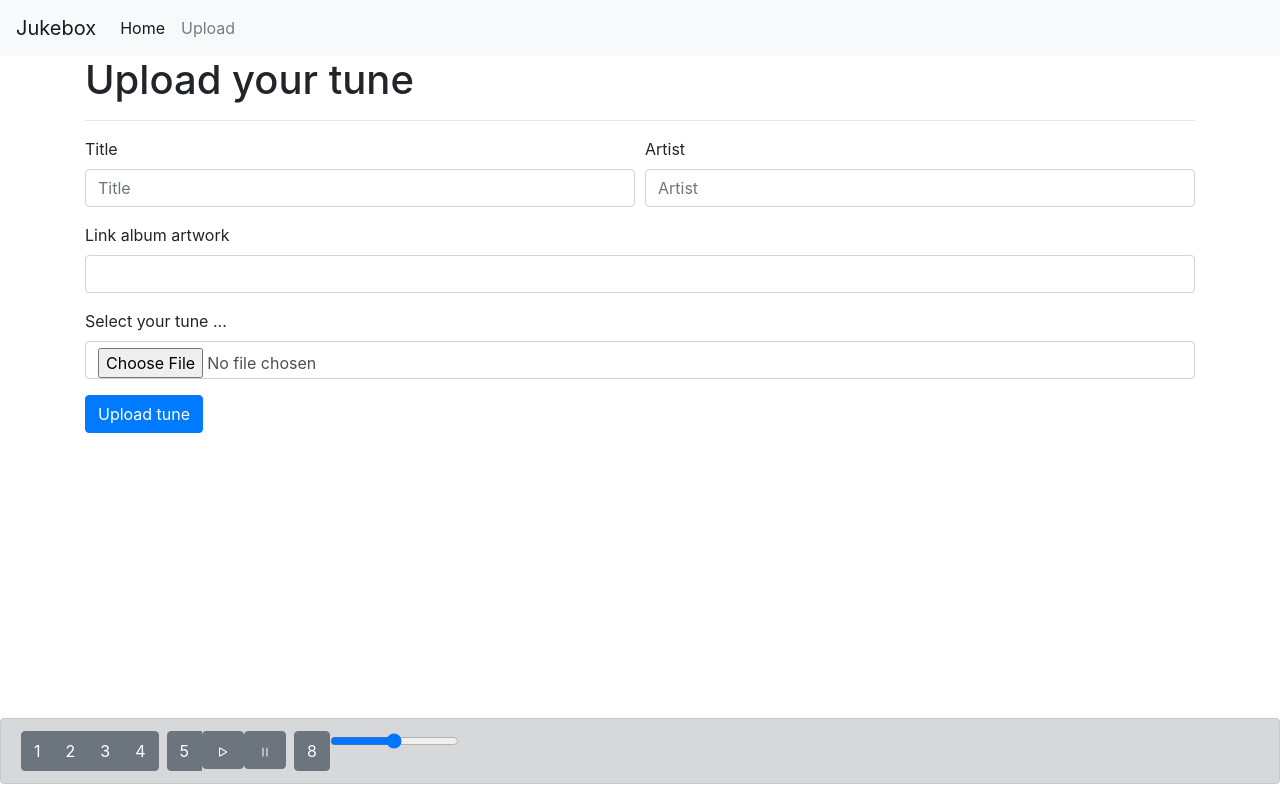
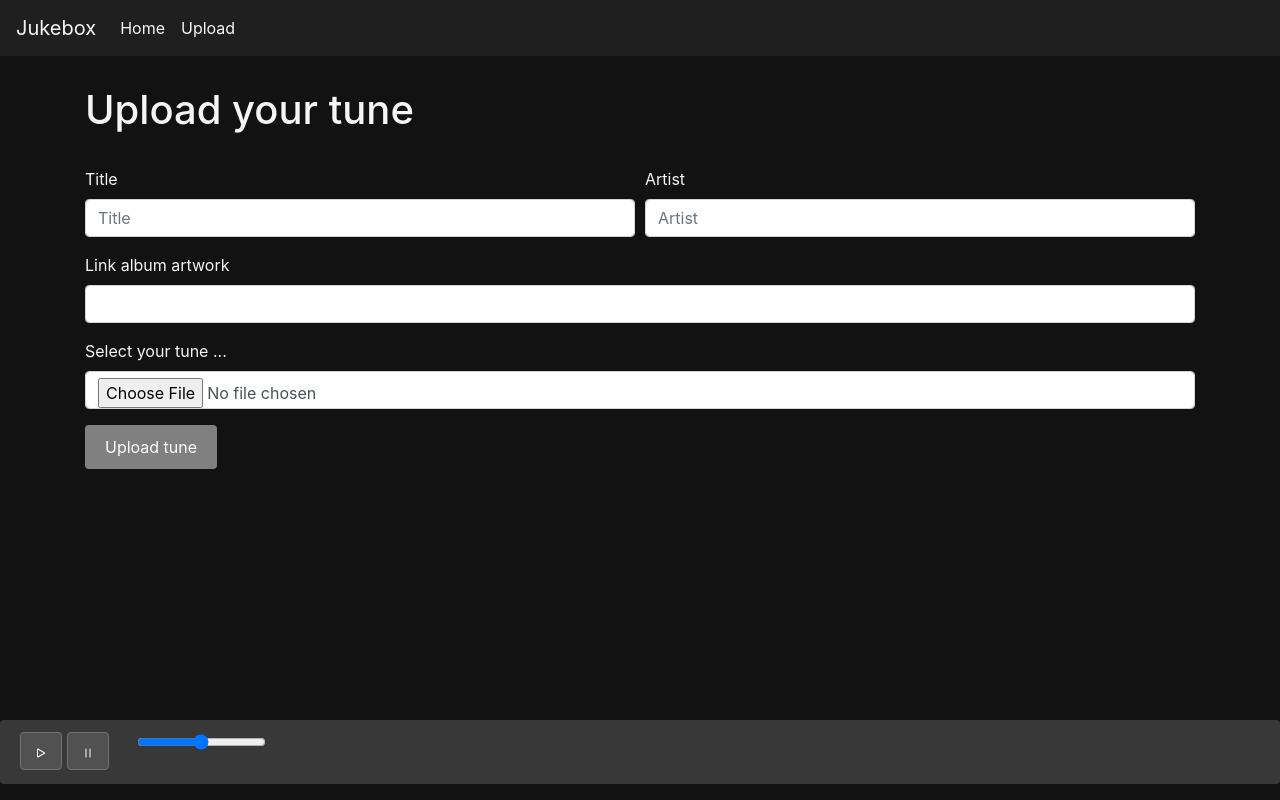
Before and after one commit to arilybaert/IOT-Makerslab, a Flask app: page /upload in a window 1280 px wide. Run offline with Flask 2, Linux system fonts and the light colour scheme; some libraries are stand-ins or nearby versions.

Commit message:
added css to change design of home, public_template and upload

```diff
--- /dev/null
+++ b/app/static/css/main.css
@@ -0,0 +1,61 @@
+
+.button {
+	background-color: grey;
+	border: none;
+	color: white;
+	padding: 10px 20px 10px 20px;
+	text-align: center;
+	text-decoration: none;
+	display: inline-block;
+	font-size: 16px;
+}
+.card{
+	background-color: #2c2c2c;
+	color: whitesmoke;
+}
+
+.card-body{
+	text-align: center;
+}
+body {
+	background-color: #121212;
+}
+
+nav{
+	background-color: #1f1f1f;
+	color: whitesmoke;
+}
+nav a{
+	color: whitesmoke
+}
+
+nav a:hover{
+	color: grey;
+}
+
+.text-form{
+	color: whitesmoke;
+}
+
+h1{
+	color: whitesmoke;
+	padding-top: 30px;
+}
+
+.slidecontainer{
+	padding: 0px 20px;
+	vertical-align: center;
+}
+
+.button-pause{
+	margin-left: 5px;
+}
+
+.button-color{
+	background-color: #515151;
+}
+
+.color-toolbar{
+	background-color: #383838;
+	border: none;
+}
--- a/app/templates/home.html
+++ b/app/templates/home.html
@@ -5,7 +5,7 @@
     <div class="container">
         <div class="row">
             <div class="col">
-                <h1>Home</h1>
+
                 <hr>
             </div>
         </div>
@@ -31,7 +31,7 @@
                                 <form action="/play" method="POST" >
 
                                     <input type="hidden" id="musicfilename" name="musicfilename" value={{filename}}>
-                                    <button type="submit" class="btn btn-primary">Play</button>
+                                    <button type="submit" class="btn btn-primary button">Play</button>
                                 </form>
 
                             </div>
--- a/app/templates/public_template.html
+++ b/app/templates/public_template.html
@@ -4,11 +4,13 @@
     <meta charset="UTF-8">
     <meta name="viewport" content="width=device-width, initial-scale=1.0">
     <link rel="stylesheet" href="https://stackpath.bootstrapcdn.com/bootstrap/4.3.1/css/bootstrap.min.css" integrity="sha384-ggOyR0iXCbMQv3Xipma34MD+dH/1fQ784/j6cY/iJTQUOhcWr7x9JvoRxT2MZw1T" crossorigin="anonymous">
-    <title>IOT-Makerslab</title>
+	<title>IOT-Makerslab</title>
+	<link href="{{ url_for('static', filename='css/main.css') }}" rel="stylesheet">
+	<link href="{{ url_for('static', filename='css/header.css') }}" rel="stylesheet">
 </head>
 <body>
 
-    <nav class="navbar navbar-expand-lg navbar-light bg-light">
+    <nav class="navbar navbar-expand-lg">
         <a class="navbar-brand" href="/">Jukebox</a>
         <button class="navbar-toggler" type="button" data-toggle="collapse" data-target="#navbarNav" aria-controls="navbarNav" aria-expanded="false" aria-label="Toggle navigation">
           <span class="navbar-toggler-icon"></span>
@@ -23,7 +25,7 @@
             </li>
           </ul>
         </div>
-      </nav>
+    </nav>
 
 
 
@@ -35,25 +37,18 @@
     {% block main %}    {% endblock %}
 
      <div class="fixed-bottom">
-      <div class="alert alert-dark" role="alert">
+      <div class="color-toolbar alert alert-dark" role="alert">
         <div class="btn-toolbar" role="toolbar" aria-label="Toolbar with button groups">
-          <div class="btn-group mr-2" role="group" aria-label="First group">
-            <button type="button" class="btn btn-secondary">1</button>
-            <button type="button" class="btn btn-secondary">2</button>
-            <button type="button" class="btn btn-secondary">3</button>
-            <button type="button" class="btn btn-secondary">4</button>
-          </div>
           <div class="btn-group mr-2" role="group" aria-label="Second group">
-            <button type="button" class="btn btn-secondary">5</button>
             <form action="/unpause">
-              <button type="submit" class="btn btn-secondary">
+              <button type="submit" class="button-color btn btn-secondary">
                 <svg class="bi bi-play" width="1em" height="1em" viewBox="0 0 16 16" fill="currentColor" xmlns="http://www.w3.org/2000/svg">
                 <path fill-rule="evenodd" d="M10.804 8L5 4.633v6.734L10.804 8zm.792-.696a.802.802 0 010 1.392l-6.363 3.692C4.713 12.69 4 12.345 4 11.692V4.308c0-.653.713-.998 1.233-.696l6.363 3.692z" clip-rule="evenodd"/>
                 </svg>
              </button>
             </form>
-            <form action="/pause">
-              <button type="submit" class="btn btn-secondary">
+            <form action="/pause" class="button-pause">
+              <button type="submit" class="button-color btn btn-secondary">
                 <svg class="bi bi-pause" width="1em" height="1em" viewBox="0 0 16 16" fill="currentColor" xmlns="http://www.w3.org/2000/svg">
                   <path fill-rule="evenodd" d="M6 3.5a.5.5 0 01.5.5v8a.5.5 0 01-1 0V4a.5.5 0 01.5-.5zm4 0a.5.5 0 01.5.5v8a.5.5 0 01-1 0V4a.5.5 0 01.5-.5z" clip-rule="evenodd"/>
                 </svg>
@@ -62,10 +57,6 @@
 
 
           </div>
-          <div class="btn-group" role="group" aria-label="Third group">
-            <button type="button" class="btn btn-secondary">8</button>
-          </div>
-
           <form action="/volume" method="POST" class="form-group">
             <div class="slidecontainer">
               <input type="range" min="1" max="100" value="50" class="slider" id="volume" name="volume">
--- a/app/templates/upload.html
+++ b/app/templates/upload.html
@@ -22,23 +22,23 @@
             <form action="/upload" method="POST" enctype="multipart/form-data">
                 <div class="form-row">
                     <div class="form-group col-md-6">
-                      <label for="songTitle">Title</label>
+                      <label for="songTitle" class="text-form">Title</label>
                       <input type="text" name="songTitle" class="form-control" id="songTitle" placeholder="Title">
                     </div>
                     <div class="form-group col-md-6">
-                      <label for="songArtist">Artist</label>
+                      <label for="songArtist" class="text-form">Artist</label>
                       <input type="text" class="form-control" id="songArtist" name="songArtist" placeholder="Artist">
                     </div>
                 </div>
                 <div class="form-group">
-                  <label for="songArtwork">Link album artwork</label>
+                  <label for="songArtwork" class="text-form">Link album artwork</label>
                   <input type="text" name="songArtwork" id="songArtwork" class="form-control">
                 </div>
                   <div class="form-group">
-                    <label for="music">Select your tune ...</label>
+                    <label class="text-form" for="music">Select your tune ...</label>
                     <input oninput="filesize(this);" type="file" name="music" id="music" class="form-control">
                   </div>
-                <button type="submit" class="btn btn-primary">Upload tune</button>
+                <button type="submit" class="btn btn-primary button">Upload tune</button>
             </form>
 
             </div>
```
